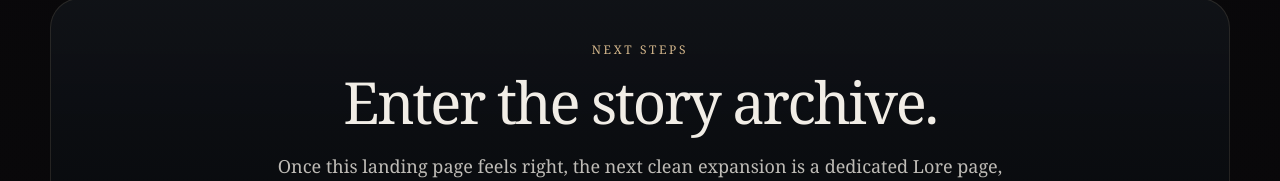
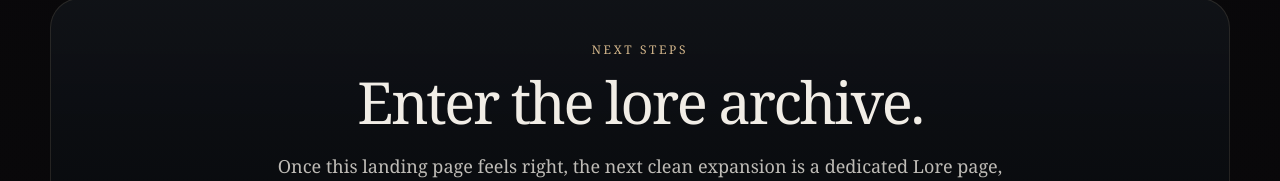
Before and after one commit to chthomps4/parallaxhearts-site, a Next.js app in the folder site/: page /phylax in a window 1280 px wide. Shown: the part 7135-7316 px from the top of the page. Built offline with nearby package versions, Linux system fonts and the light colour scheme.

Commit message:
Fix PHYLAX landing page lore CTA copy

```diff
--- a/site/app/phylax/page.tsx
+++ b/site/app/phylax/page.tsx
@@ -999,7 +999,7 @@ function FooterCTA() {
               fontWeight: 400,
             }}
           >
-            Enter the story archive.
+            Enter the lore archive.
           </h2>
           <p
             style={{
```
